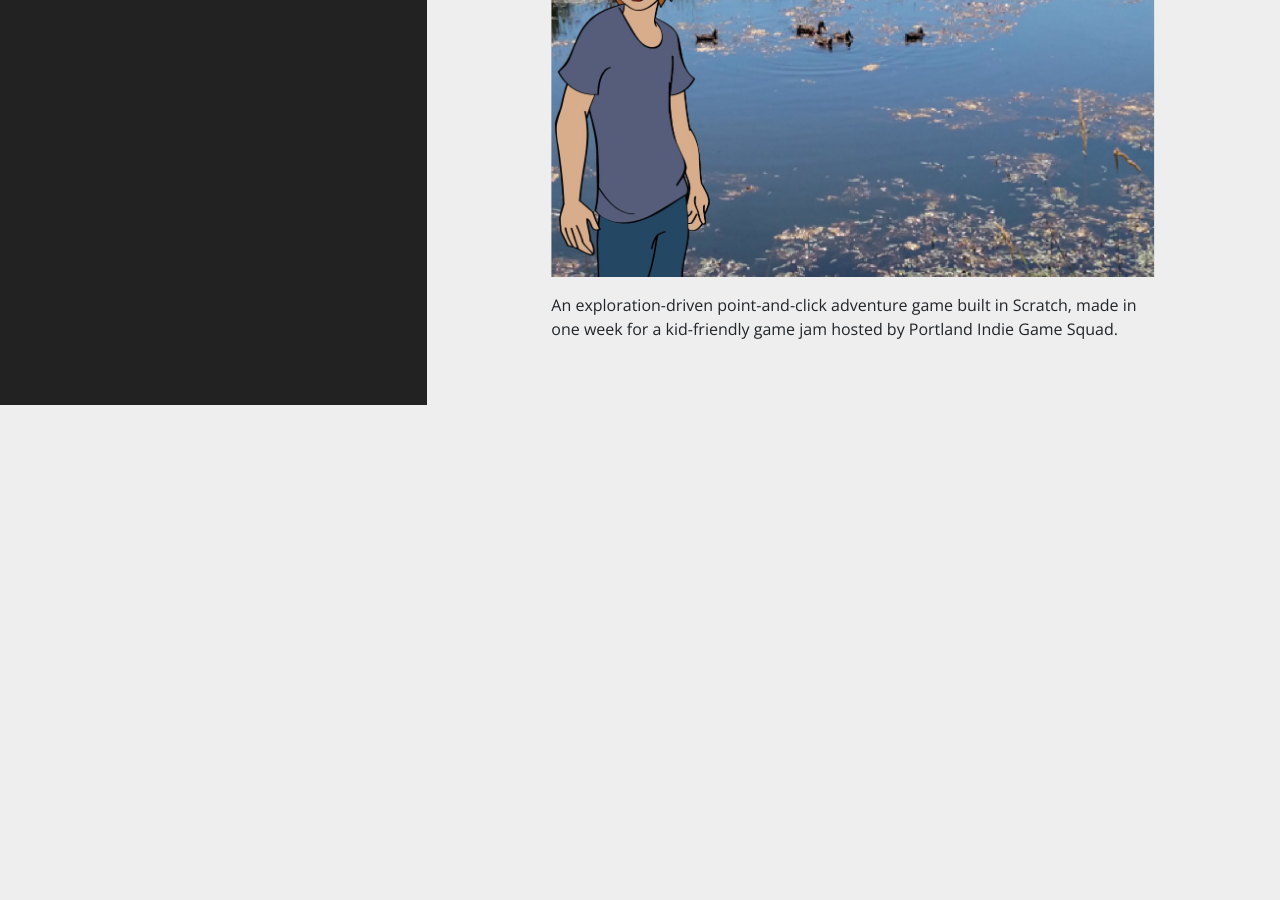
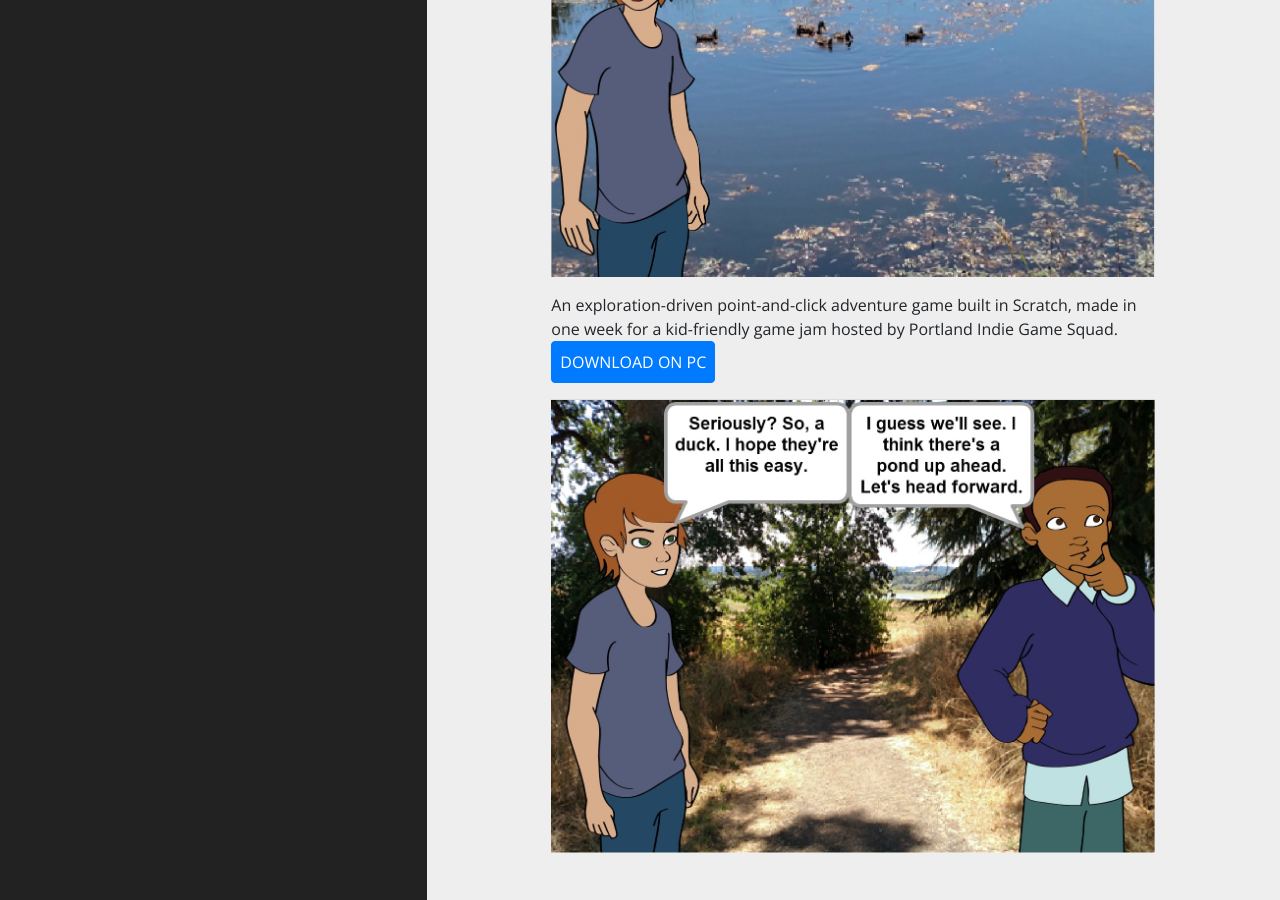
Before and after one commit to reismahnic/reis-mahnic, a Jekyll site: the page built from _games/natural-studies.md, in a window 1280 px wide and 900 px high, scrolled down 739 px. Built offline with Jekyll 4.4.1, drawn with Linux system fonts in a browser that asks for light colours; before the commit the page ends 1144 px from its top, so only the background shows below that.

Commit message:
Update Game “natural-studies”

```diff
--- a/_games/natural-studies.md
+++ b/_games/natural-studies.md
@@ -9,3 +9,6 @@ _Solo Project_
 ![](/reis-mahnic/assets/images/natural1.jpg)
 
 An exploration-driven point-and-click adventure game built in Scratch, made in one week for a kid-friendly game jam hosted by Portland Indie Game Squad.
+[Download on PC](https://scratch.mit.edu/projects/70561576/){:target="_blank" .btn .btn-primary .p-2 .text-uppercase}
+
+![](/reis-mahnic/assets/images/natural3.jpg)
```
